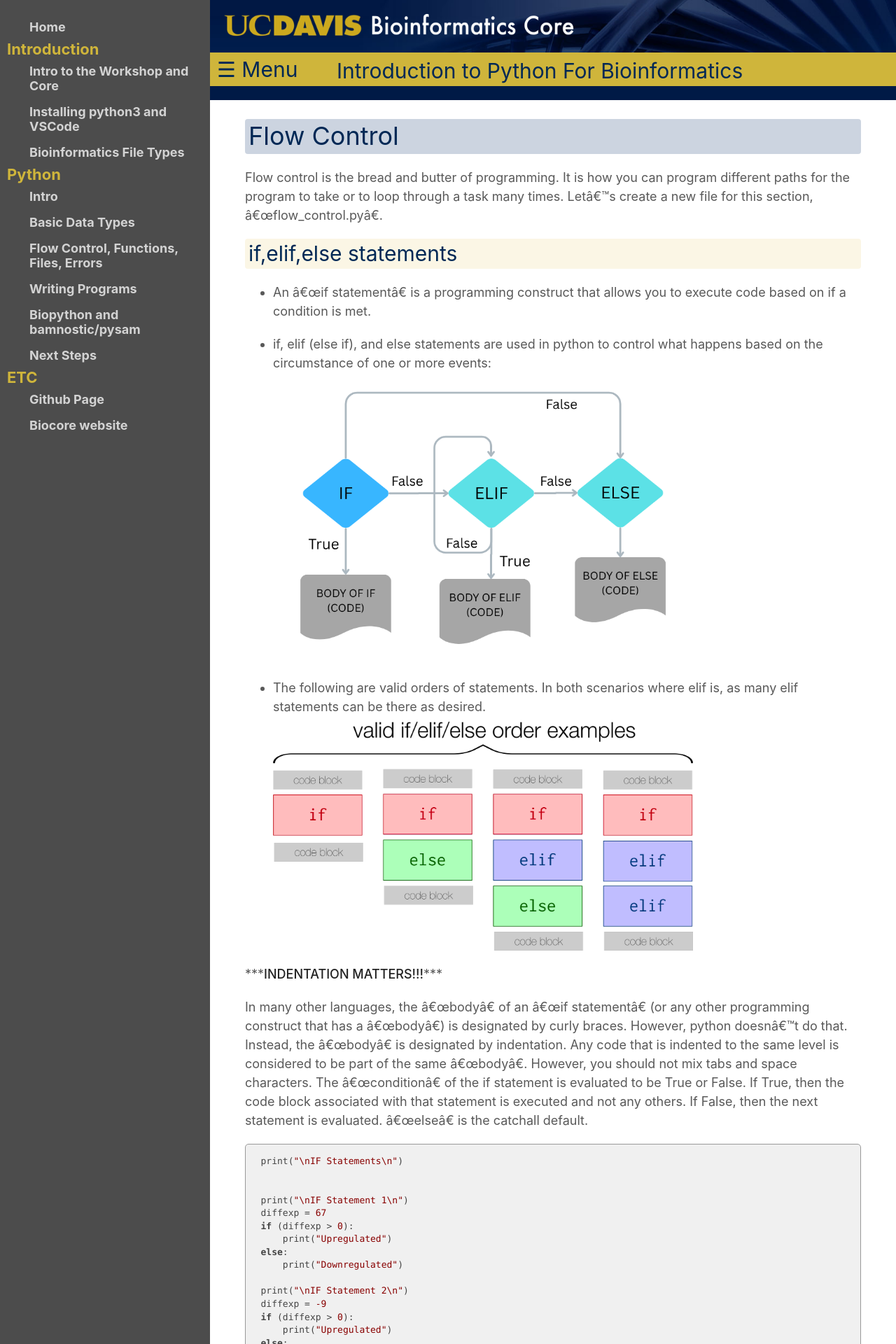
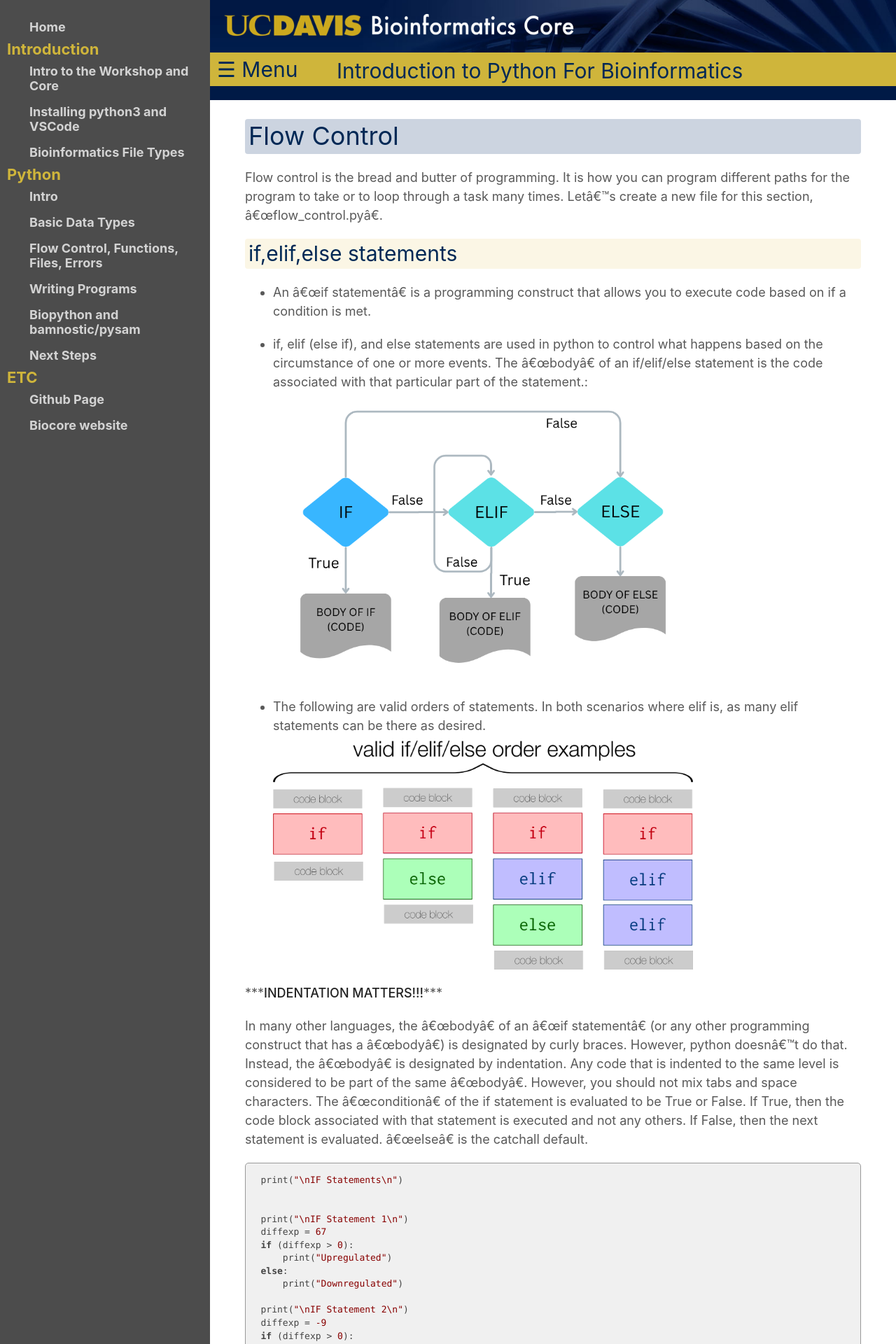
Before and after one commit to ucdavis-bioinformatics-training/2026-May-Introduction-To-Python-For-Bioinformatics, a Jekyll site: the page built from python/python3.md, in a window 1280 px wide. Shown: the top 1920 px of the page at 70% size. Built offline with Jekyll 4.4.1, drawn with Linux system fonts in a browser that asks for light colours; our own code applies the rules of GitHub Pages for plain Markdown files.

```diff
--- a/python/python3.md
+++ b/python/python3.md
@@ -6,7 +6,7 @@ Flow control is the bread and butter of programming. It is how you can program d
 
 - An "if statement" is a programming construct that allows you to execute code based on if a condition is met.
 
-- if, elif (else if), and else statements are used in python to control what happens based on the circumstance of one or more events:
+- if, elif (else if), and else statements are used in python to control what happens based on the circumstance of one or more events. The "body" of an if/elif/else statement is the code associated with that particular part of the statement.:
 <img src="figures/IF.png" alt="if flow" width="600px"/>
 
 - The following are valid orders of statements. In both scenarios where elif is, as many elif statements can be there as desired.
```
